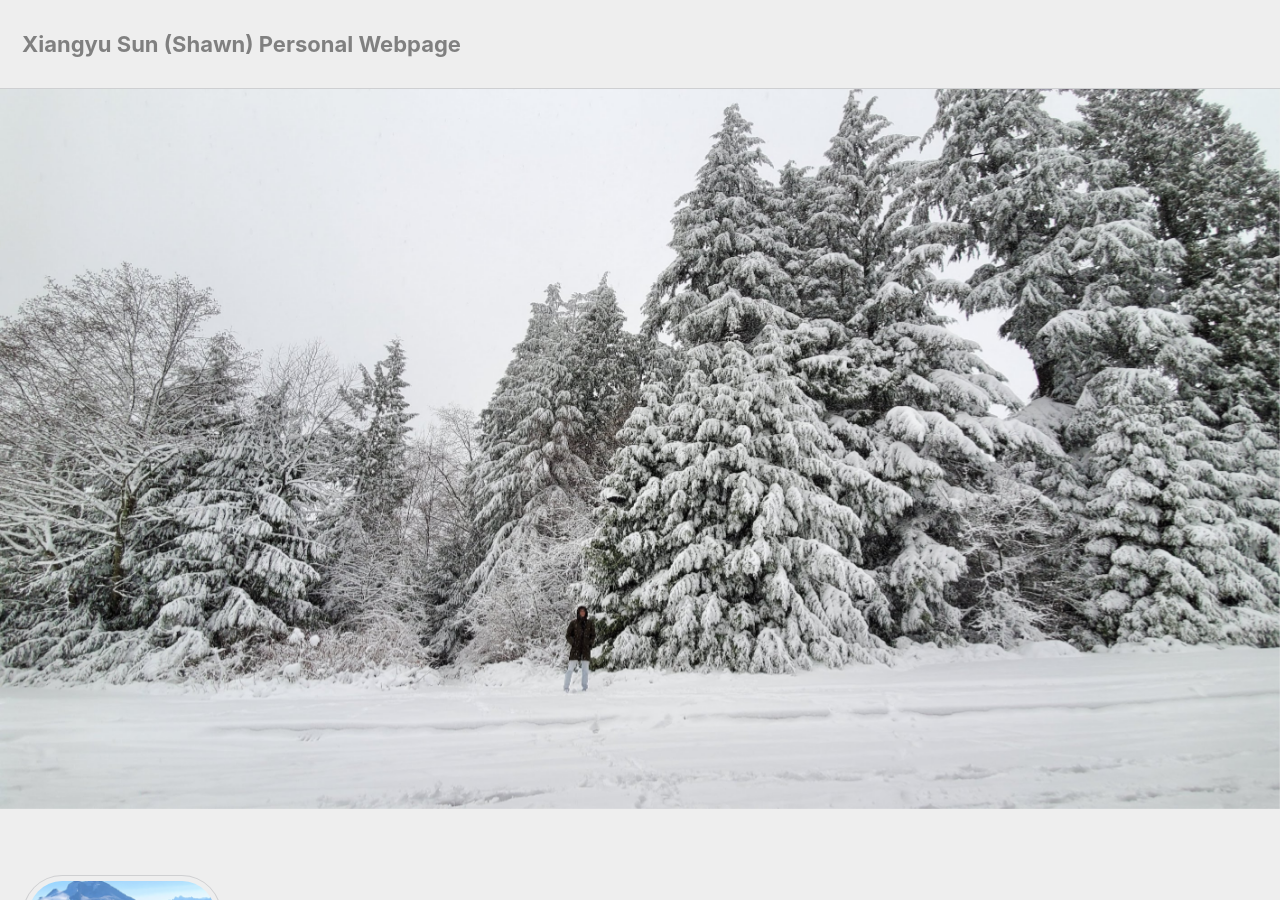
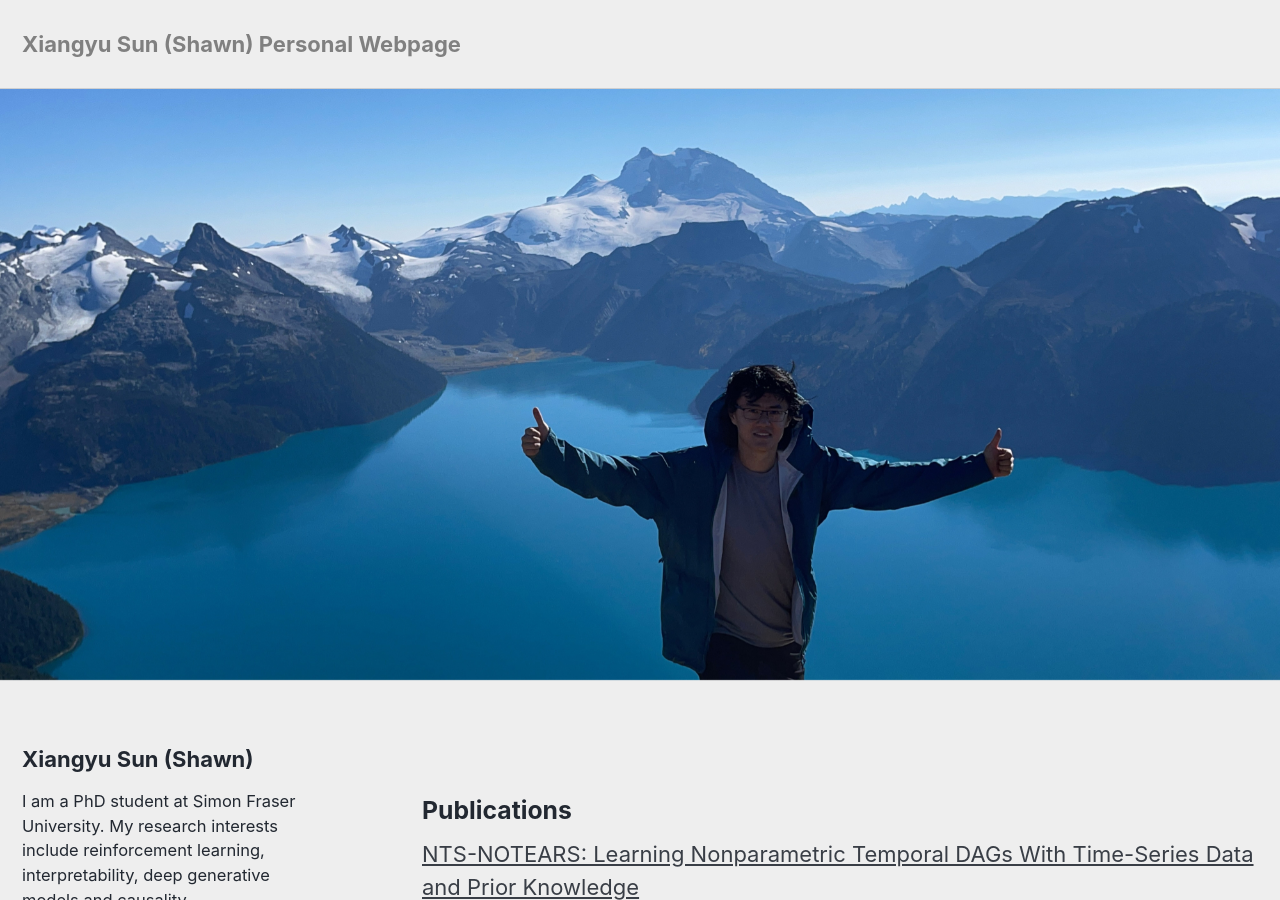
Before and after one commit to xiangyu-sun-789/xiangyu-sun-789.github.io, a Jekyll site: the page built from index.html, in a window 1280 px wide and 900 px high. Built offline with Jekyll 4.4.1, drawn with Linux system fonts in a browser that asks for light colours; cached includes are drawn as plain includes; nearby versions of some CDN libraries; the list of posts is cut into pages by our own code.

Commit message:
update photos

```diff
--- a/_config.yml
+++ b/_config.yml
@@ -96,7 +96,7 @@
 # Site Author
 author:
   name             : "Xiangyu Sun (Shawn)"
-  avatar           : "/images/profile_image.JPG"
+  # avatar           : "/images/profile_image.JPG"
   bio              : "I am a PhD student at Simon Fraser University. My research interests include reinforcement learning, interpretability, deep generative models and causality."
   location         : "Canada"
   links: # https://fontawesome.com/icons?d=gallery
```
Also changed, not shown: images/header_image.JPG, images/header_image2.JPG (added), images/profile_image.JPG (deleted), images/profile_image1.jpg (added).
